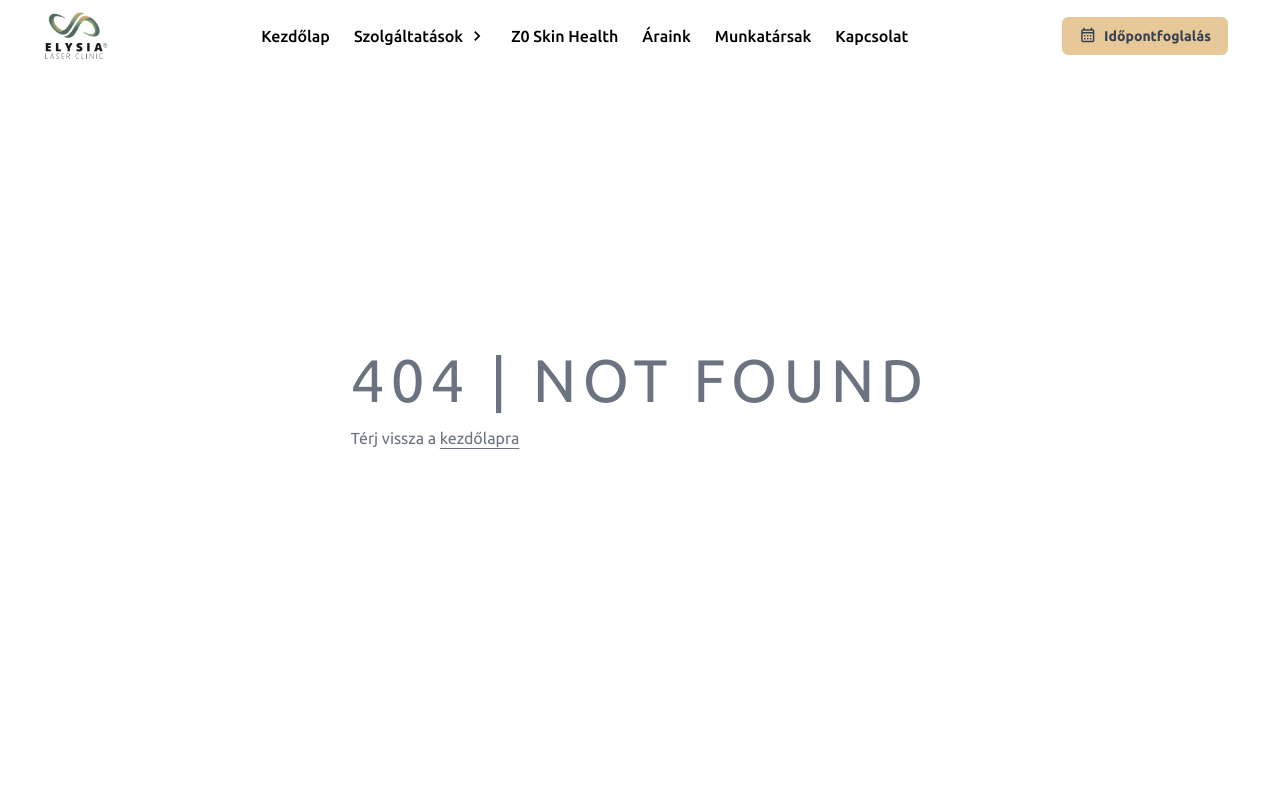
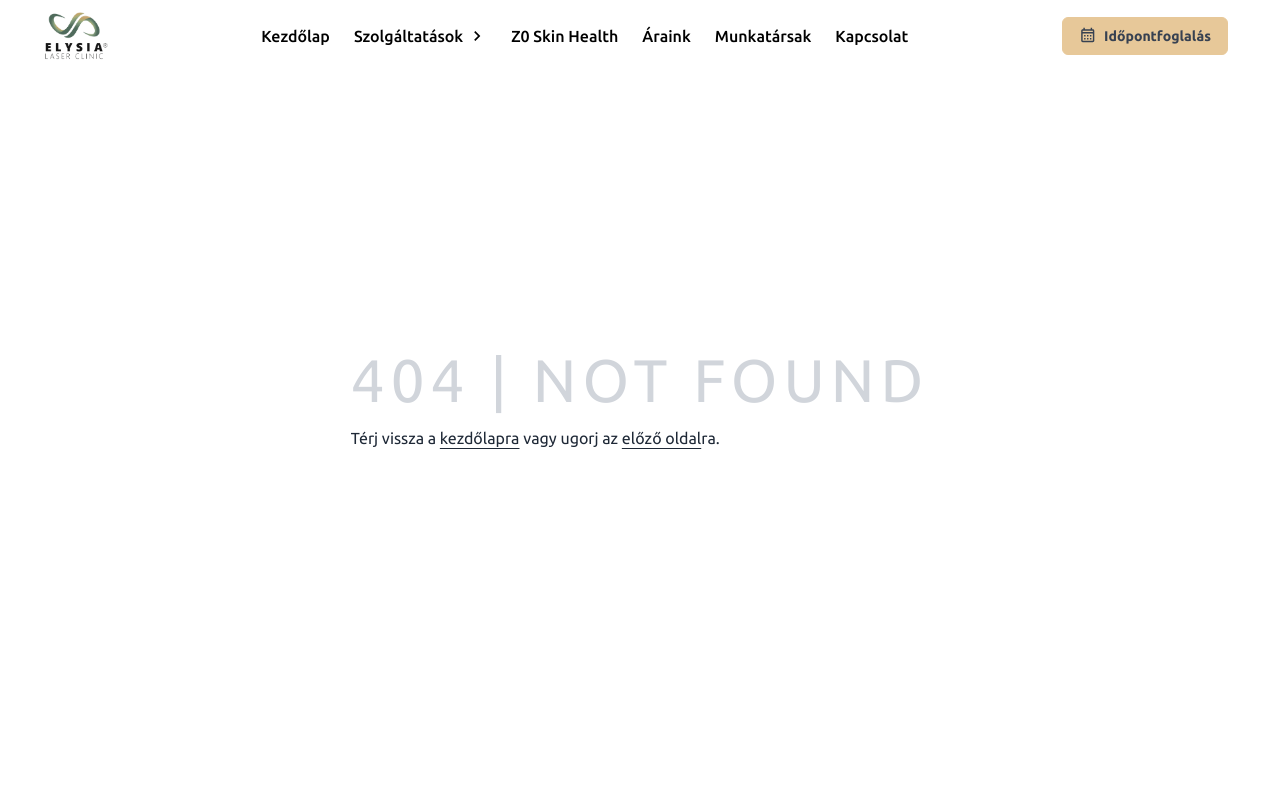
Before and after one commit to omgzsa/elysia-app, a Vue app in the folder frontend/: page /szolgaltatas/1 in a window 1280 px wide. Shown: the top 800 px of the page. Built offline with nearby package versions, Linux system fonts and the light colour scheme.

Commit message:
not found page adjustments

```diff
--- a/frontend/src/components/TheNotFound.vue
+++ b/frontend/src/components/TheNotFound.vue
@@ -1,17 +1,35 @@
+<script setup>
+import { useRouter } from "vue-router";
+
+const router = useRouter();
+
+const goBack = () => {
+  router.back();
+};
+</script>
+
 <template>
   <div
     class="grid min-h-screen site-padding bg-white place-content-center gap-4"
   >
-    <h1 class="tracking-widest font-normal text-gray-500 uppercase">
+    <h1 class="tracking-widest font-normal text-gray-300 uppercase">
       404 | Not Found
     </h1>
     <div>
-      <p class="text-gray-500">
+      <span class="text-gray-800">
         Térj vissza a
-        <AppLink class="underline underline-offset-4" :to="{ name: 'home' }"
+        <AppLink
+          class="underline underline-offset-4 hover:text-primary-100"
+          :to="{ name: 'home' }"
           >kezdőlapra</AppLink
         >
-      </p>
+        vagy ugorj az
+        <span
+          class="cursor-pointer underline underline-offset-4 hover:text-primary-100"
+          @click="goBack"
+          >előző oldal</span
+        >ra.
+      </span>
     </div>
   </div>
 </template>
```
